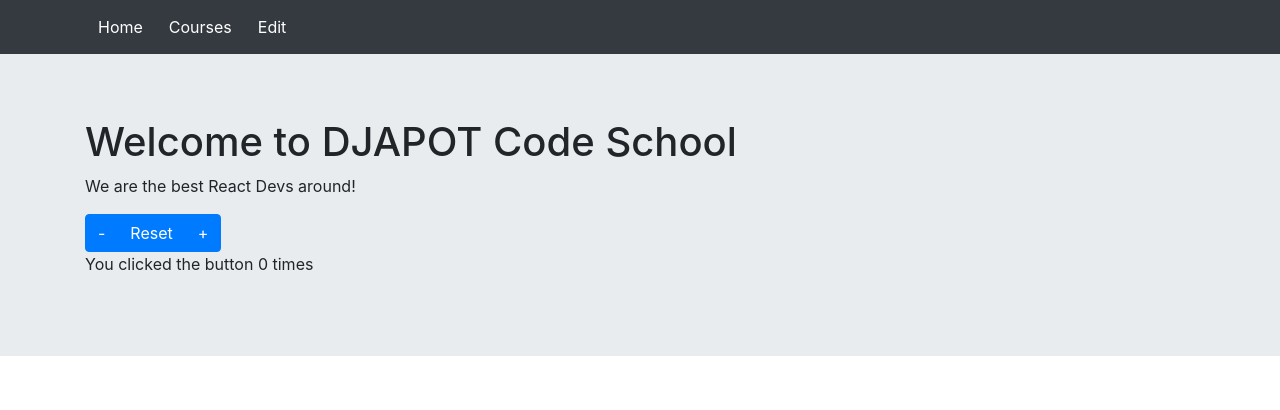
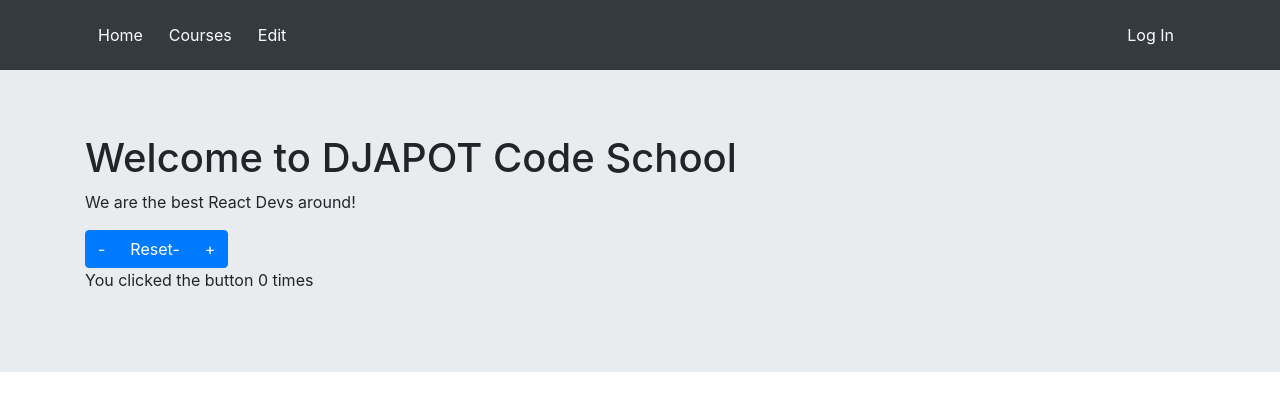
Before and after one commit to toddalbert/react-04, a React (Create React App) app: page / in a window 1280 px wide. Shown: the top 410 px of the page. Built offline with nearby package versions, Linux system fonts and the light colour scheme.

Commit message:
added Context Provider and Consumers

```diff
--- a/src/App.js
+++ b/src/App.js
@@ -1,4 +1,4 @@
-import React from 'react'
+import React, { createContext, useState } from 'react'
 import {
   BrowserRouter as Router,
   Switch,
@@ -10,10 +10,15 @@ import Edit from './scenes/Edit'
 import Header from './components/common/Header'
 import 'bootstrap/dist/css/bootstrap.min.css'
 
+export const UserContext = createContext(null)
+
 function App() {
+  const [user, setUser] = useState(null)
+  const [isLoggedIn, setIsLoggedIn] = useState(false)
   return (
     <div className="App">
       <Router>
+        <UserContext.Provider value={{ user, isLoggedIn, setUser, setIsLoggedIn }}>
           <Header />
           <Switch>
             <Route exact path="/courses" component={Courses} />
@@ -21,6 +26,7 @@ function App() {
             <Route exact path="/edit" component={Edit} />
             <Route exact path="/" component={Home} />
           </Switch>
+        </UserContext.Provider>
       </Router>
     </div>
   )
--- a/src/components/common/Header.js
+++ b/src/components/common/Header.js
@@ -1,11 +1,13 @@
-import React from 'react'
+import React, { useContext } from 'react'
 import { NavLink } from 'react-router-dom'
 import NavBar from 'react-bootstrap/NavBar'
 import Container from 'react-bootstrap/Container'
 import Nav from 'react-bootstrap/Nav'
 import Button from 'react-bootstrap/Button'
+import { UserContext } from '../../App'
 
 function Header() {
+  let { isLoggedIn, setUser, setIsLoggedIn } = useContext(UserContext)
   return (
     <NavBar bg="dark" variant="dark" sticky="top" expand="lg">
       <Container>
@@ -20,6 +22,20 @@ function Header() {
             <Button variant="dark">Edit</Button>
           </NavLink>
         </Nav>
+        <Nav>
+          <Nav.Link>
+            {isLoggedIn
+              ? <Button variant="dark" onClick={() => {
+                setIsLoggedIn(false)
+                setUser(null)
+              }}>Log Out</Button>
+              : <Button variant="dark" onClick={() => {
+                setIsLoggedIn(true)
+                setUser('Todd Albert')
+              }}>Log In</Button>
+            }
+          </Nav.Link>
+        </Nav>
       </Container>
     </NavBar>
   )
--- a/src/scenes/Home.js
+++ b/src/scenes/Home.js
@@ -1,25 +1,30 @@
-import React, { useState, useEffect } from 'react'
+import React, { useState, useEffect, useContext } from 'react'
 import Jumbotron from 'react-bootstrap/Jumbotron'
 import Container from 'react-bootstrap/Container'
 import Button from 'react-bootstrap/Button'
 import ButtonGroup from 'react-bootstrap/ButtonGroup'
+import { UserContext } from '../App'
 
 function Home() {
   const [counter, setCounter] = useState(0)
   useEffect(() => {
     document.title = `You clicked ${counter} times!`
   }, [counter])
+  let { isLoggedIn, user } = useContext(UserContext)
   return (
     <>
       <Jumbotron fluid>
         <Container>
           <h1>Welcome to DJAPOT Code School</h1>
+          {isLoggedIn &&
+            <h2>Hello {user}!</h2>
+          }
           <p>
             We are the best React Devs around!
           </p>
           <ButtonGroup>
             <Button onClick={() => setCounter(counter - 1)}>-</Button>
-            <Button onClick={() => setCounter(0)}>Reset</Button>
+            <Button onClick={() => setCounter(0)}>Reset-</Button>
             <Button onClick={() => setCounter(counter + 1)}>+</Button>
           </ButtonGroup>
           <p>You clicked the button {counter} times</p>
```
Lines whose indentation alone changed are shown as unchanged.
